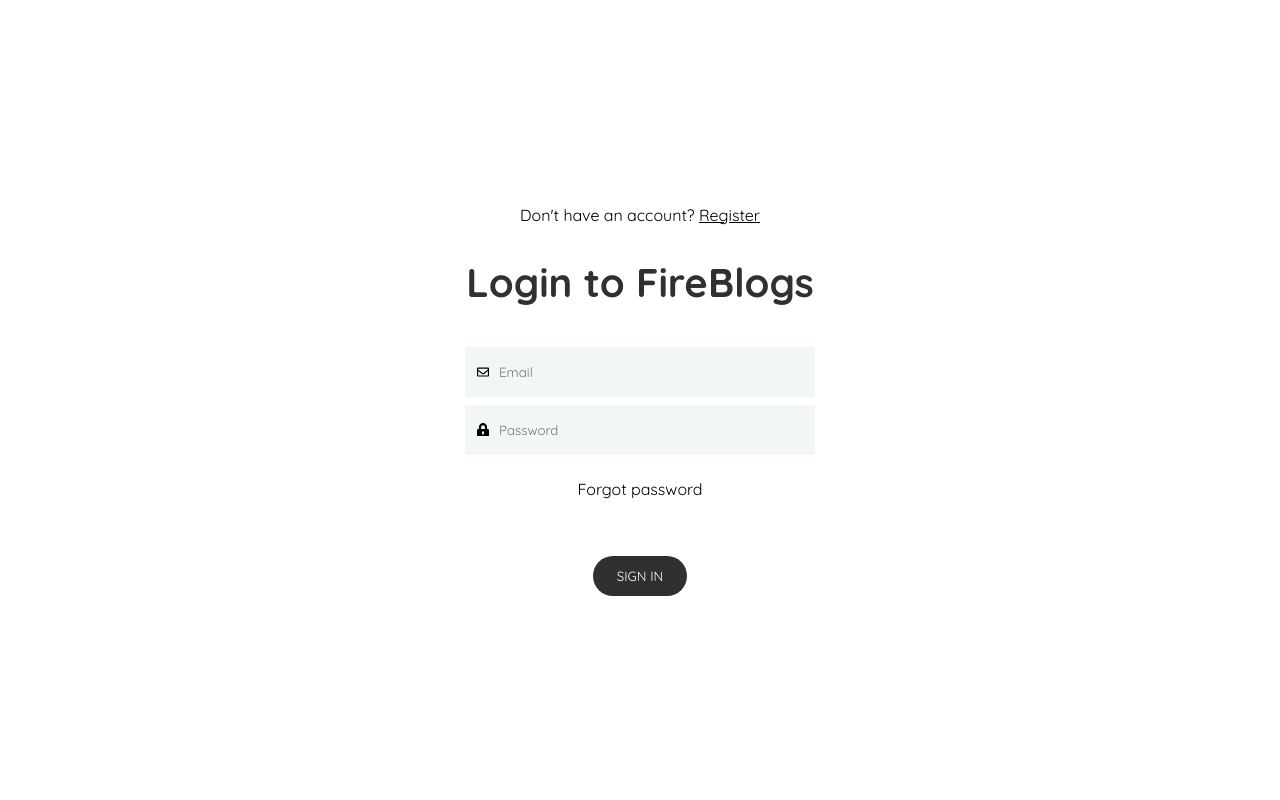
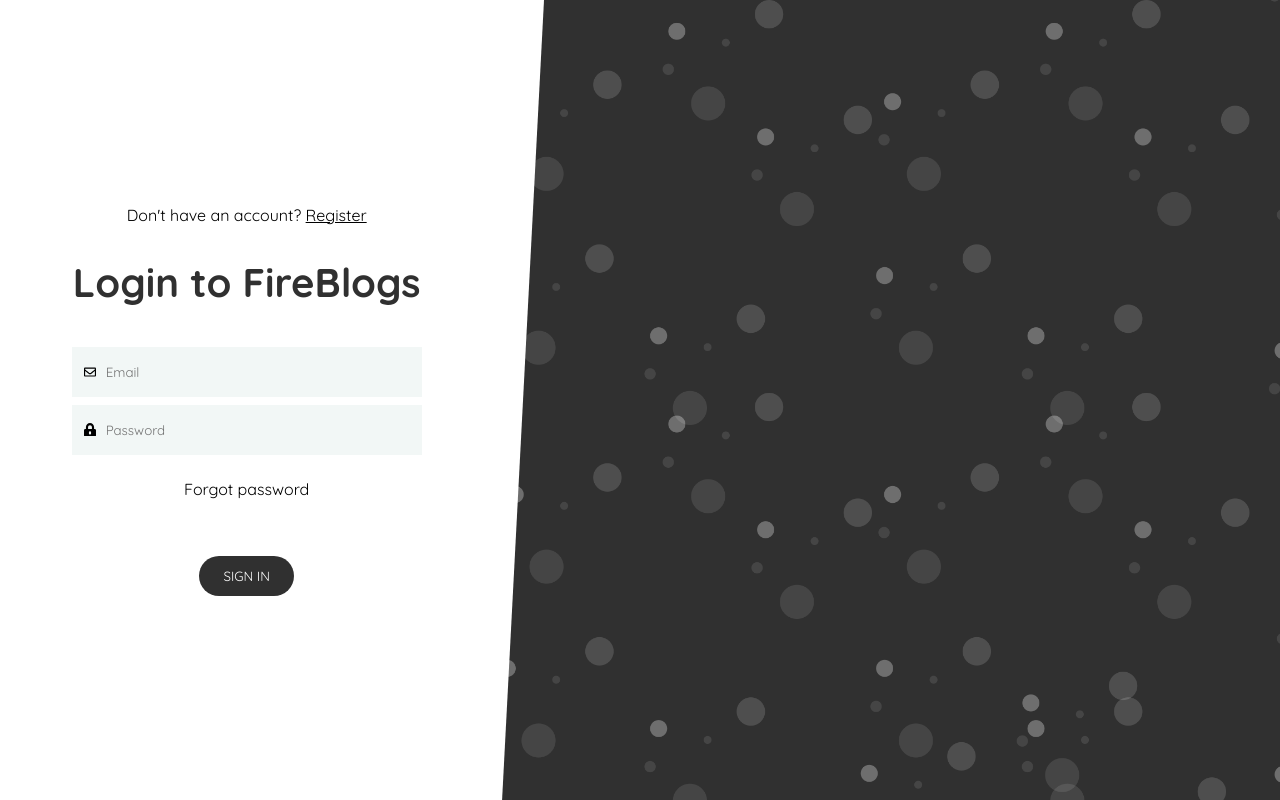
Before and after one commit to Azizbek98/Vue-Fireblog, a Vue app: page /login in a window 1280 px wide. Built offline with nearby package versions, Linux system fonts and the light colour scheme; what vue2-editor would draw is missing.

Commit message:
feat: adding some changes to styles of login component

```diff
--- a/src/views/Login.vue
+++ b/src/views/Login.vue
@@ -49,6 +49,7 @@
 
 <style lang="scss">
 /* All styles for Login, Registration and ForgotPassword components will be here */
+
 .form-wrap {
   overflow: hidden;
   display: flex;
@@ -137,6 +138,33 @@
         border-color: #303030;
       }
     }
+
+    .angle {
+      display: none;
+      position: absolute;
+      background-color: #fff;
+      transform: rotateZ(3deg);
+      width: 60px;
+      right: -30px;
+      height: 101%;
+
+      @media (min-width: 900px) {
+        display: initial;
+      }
+    }
+  }
+
+  .background {
+    display: none;
+    flex: 2;
+    background-size: cover;
+    background-image: url("../assets/background.png");
+    width: 100%;
+    height: 100%;
+
+    @media (min-width: 900px) {
+      display: initial;
+    }
   }
 }
 </style>
```
